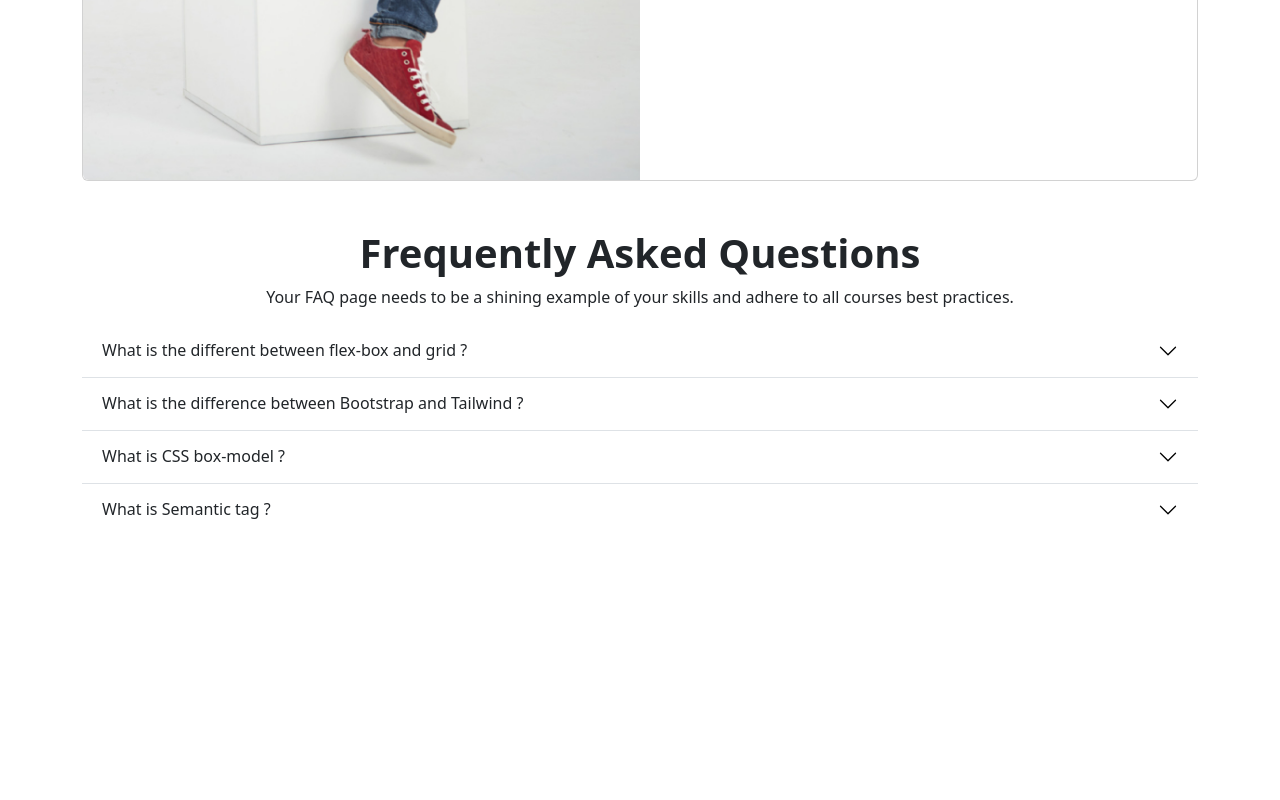
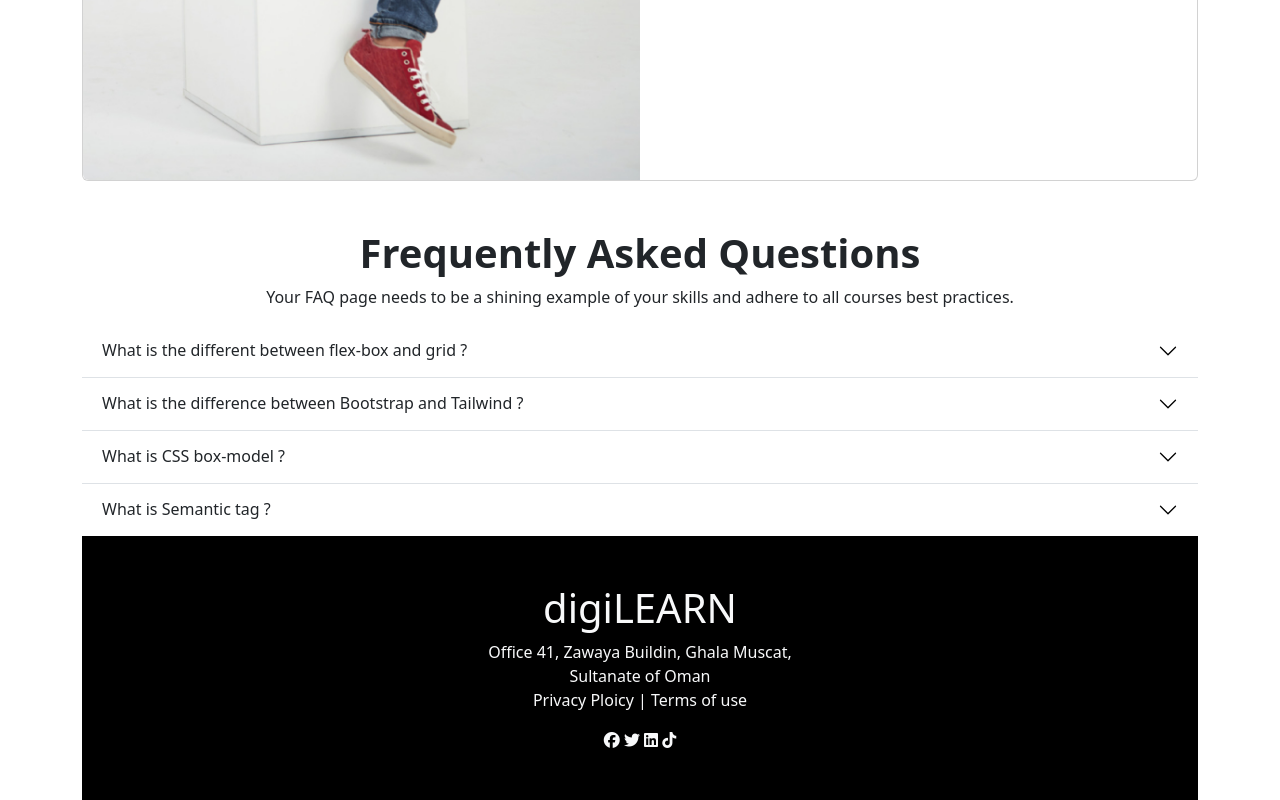
Before and after one commit to ArfanulHoque/digiLEARN, a plain HTML site: page index.html in a window 1280 px wide. Shown: the part 1572-2372 px from the top of the page. Before the commit the page ends 2108 px from the top, so only its background shows below. Drawn offline with nearby package versions, Linux system fonts and the light colour scheme.

Commit message:
footer added

```diff
--- a/index.html
+++ b/index.html
@@ -8,6 +8,7 @@
     <link href="https://cdn.jsdelivr.net/npm/bootstrap@5.2.0/dist/css/bootstrap.min.css" rel="stylesheet"
         integrity="sha384-gH2yIJqKdNHPEq0n4Mqa/HGKIhSkIHeL5AyhkYV8i59U5AR6csBvApHHNl/vI1Bx" crossorigin="anonymous">
     <link rel="stylesheet" href="style.css">
+    <script src="https://kit.fontawesome.com/6525b54f56.js" crossorigin="anonymous"></script>
 </head>
 
 <body class="container">
@@ -327,6 +328,26 @@
         </section>
 
     </main>
+    <!-- Footer -->
+    <footer>
+
+        <div class="text-center bg-black text-light pt-5 pb-5">
+            <div>
+                <h1>digiLEARN</h1>
+                <p>
+                    Office 41, Zawaya Buildin, Ghala Muscat,<br>
+                    Sultanate of Oman <br>
+                    Privacy Ploicy | Terms of use <br>
+                </p>
+            </div>
+            <div>
+                <i class="fa-brands fa-facebook"></i>
+                <i class="fa-brands fa-twitter"></i>
+                <i class="fa-brands fa-linkedin"></i>
+                <i class="fa-brands fa-tiktok"></i>
+            </div>
+        </div>
+    </footer>
 
 
 
```
